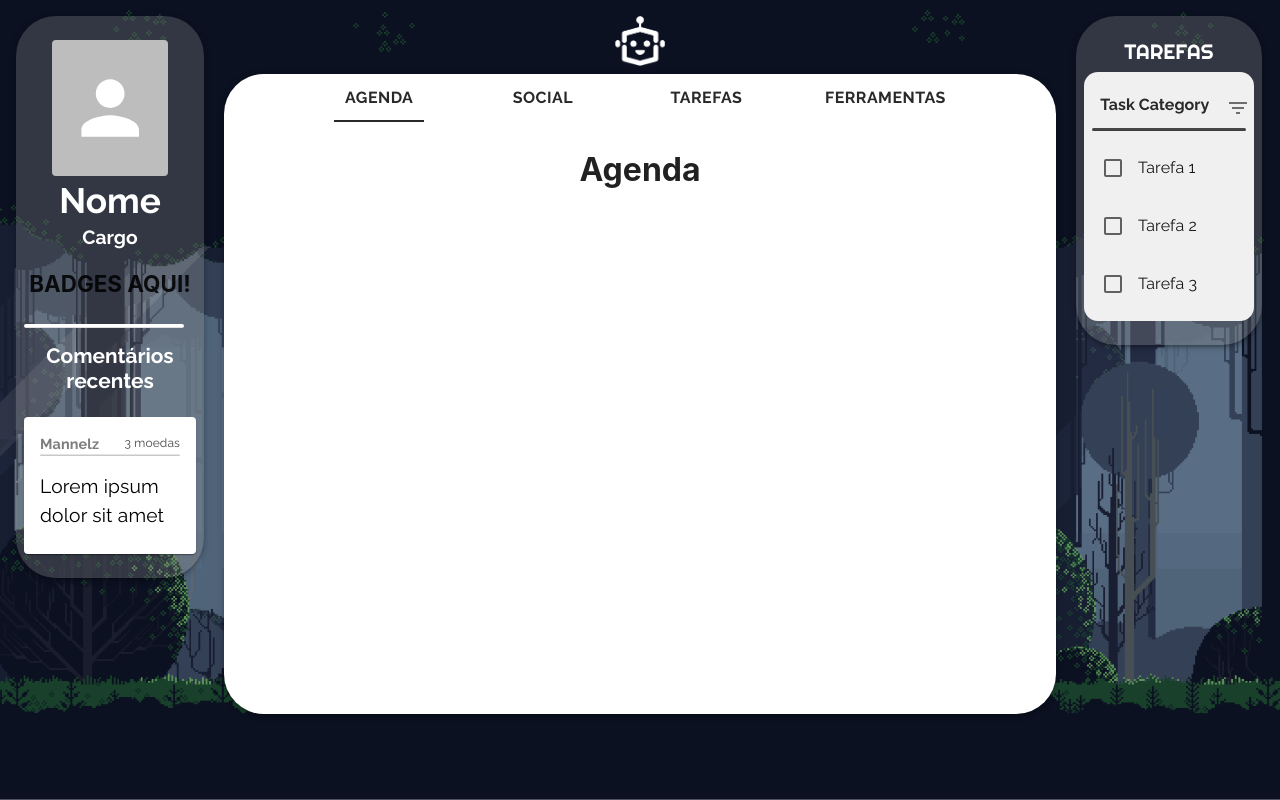
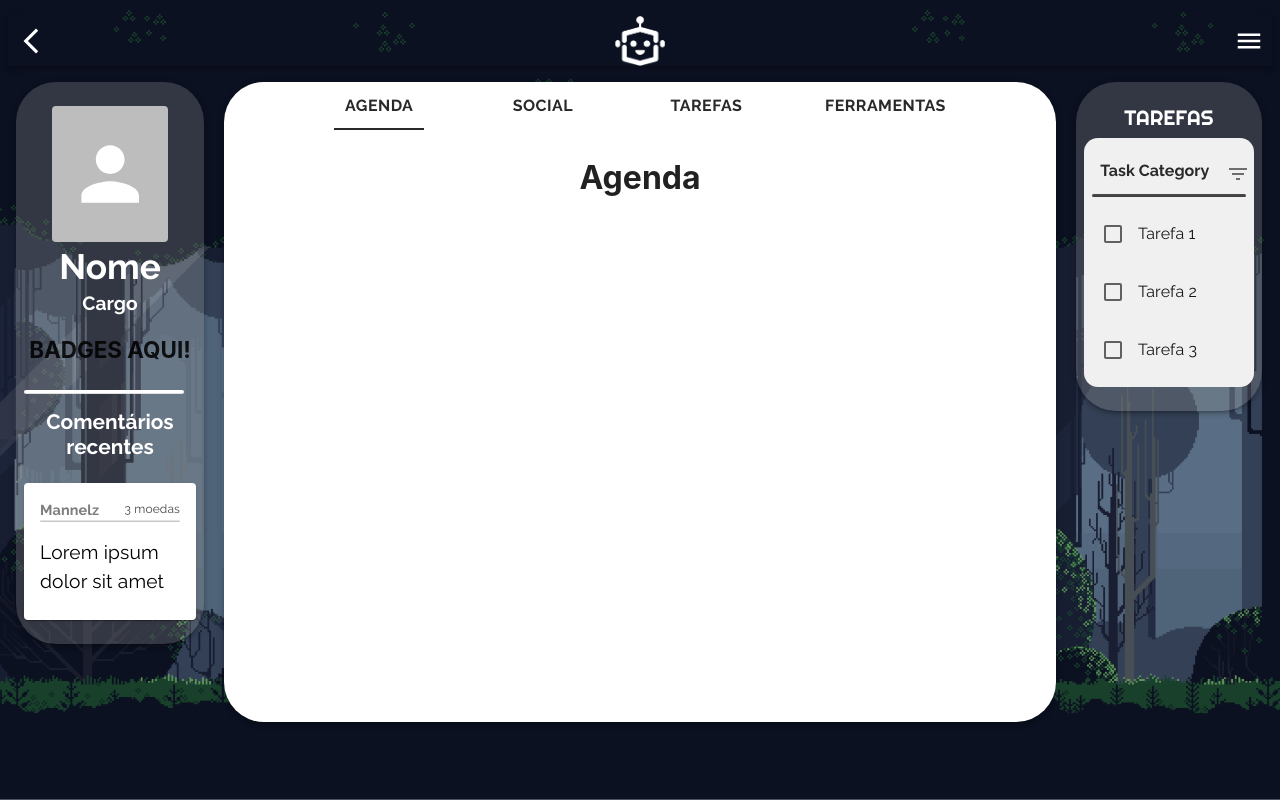
Before and after one commit to vareIIa/ADS-BD, a React (Vite) app: page / in a window 1280 px wide. Built offline with nearby package versions, Linux system fonts and the light colour scheme.

Commit message:
feat: create app bar

```diff
--- /dev/null
+++ b/src/components/customAppBar/customAppBar.jsx
@@ -0,0 +1,56 @@
+import { useState } from "react";
+import { AppBar, Box, IconButton, Menu, MenuItem } from "@mui/material";
+import MenuIcon from "@mui/icons-material/Menu";
+import ArrowBackIosNewIcon from "@mui/icons-material/ArrowBackIosNew";
+
+const CustomAppBar = () => {
+  const [anchorEl, setAnchorEl] = useState(null);
+
+  const open = Boolean(anchorEl);
+
+  const handleClick = (e) => {
+    setAnchorEl(e.currentTarget);
+  };
+
+  const handleClose = () => {
+    setAnchorEl(null);
+  };
+
+  return (
+    <Box marginY="1rem" marginX="0.5rem">
+      <AppBar position="static" color="transparent">
+        <Box
+          display={"flex"}
+          justifyContent={"space-between"}
+          alignItems={"center"}
+        >
+          {/* TODO Deixar o Arrow Icon visível apenas nas telas necessárias (renderização condicional) */}
+          <IconButton>
+            <ArrowBackIosNewIcon
+              sx={{ width: "30px", height: "30px", color: "white" }}
+            />
+          </IconButton>
+
+          <img
+            width={"50vw"}
+            height={"50vh"}
+            src="src/assets/icons/pd-icon.png"
+            alt="Ícone do Projeto Desenvolve"
+          />
+
+          <IconButton onClick={handleClick}>
+            <MenuIcon sx={{ width: "30px", height: "30px", color: "white" }} />
+          </IconButton>
+
+          <Menu anchorEl={anchorEl} open={open} onClose={handleClose}>
+            <MenuItem onClick={handleClose}>Teste1</MenuItem>
+            <MenuItem onClick={handleClose}>Teste2</MenuItem>
+            <MenuItem onClick={handleClose}>Teste3</MenuItem>
+          </Menu>
+        </Box>
+      </AppBar>
+    </Box>
+  );
+};
+
+export default CustomAppBar;
--- a/src/components/homeNav/homeNav.jsx
+++ b/src/components/homeNav/homeNav.jsx
@@ -2,7 +2,7 @@ import { Box, Paper, Tab, Tabs } from "@mui/material";
 import { useState } from "react";
 import CardSocial from "../cardSocial/cardSocial";
 
-const HomeNavegation = () => {
+const HomeNavigation = () => {
   const [tabValue, setTabValue] = useState(0);
 
   const handleTabChange = (_event, newValue) => {
@@ -33,13 +33,6 @@ const HomeNavegation = () => {
       alignItems={"center"}
       gap={1}
     >
-      <img
-        width={"50vw"}
-        height={"50vh"}
-        src="src/assets/icons/pd-icon.png"
-        alt="Ícone do Projeto Desenvolve"
-      />
-
       <Paper
         elevation={3}
         sx={{
@@ -98,4 +91,4 @@ const HomeNavegation = () => {
   );
 };
 
-export default HomeNavegation;
+export default HomeNavigation;
--- a/src/pages/pagInicial.jsx
+++ b/src/pages/pagInicial.jsx
@@ -1,11 +1,15 @@
 import { Box, Grid } from "@mui/material";
 import CardProfile from "../components/cardProfile/cardProfile";
 import CardTaskBoard from "../components/cardTaskBoard/cardTaskBoard";
-import HomeNavegation from "../components/homeNav/homeNav";
+import HomeNavigation from "../components/homeNav/homeNav";
+import CustomAppBar from "../components/customAppBar/customAppBar";
 
 const PaginaInicial = () => {
   return (
-    <Box marginX={2} marginY={2}>
+    <>
+      <CustomAppBar />
+
+      <Box marginX="1rem">
         <Grid
           container
           spacing={3}
@@ -22,7 +26,7 @@ const PaginaInicial = () => {
           </Grid>
 
           <Grid item xs={12} sm={12} md={8}>
-          <HomeNavegation />
+            <HomeNavigation />
           </Grid>
 
           <Grid item xs={12} sm={12} md={2}>
@@ -30,6 +34,7 @@ const PaginaInicial = () => {
           </Grid>
         </Grid>
       </Box>
+    </>
   );
 };
 
```
Lines whose indentation alone changed are shown as unchanged.
